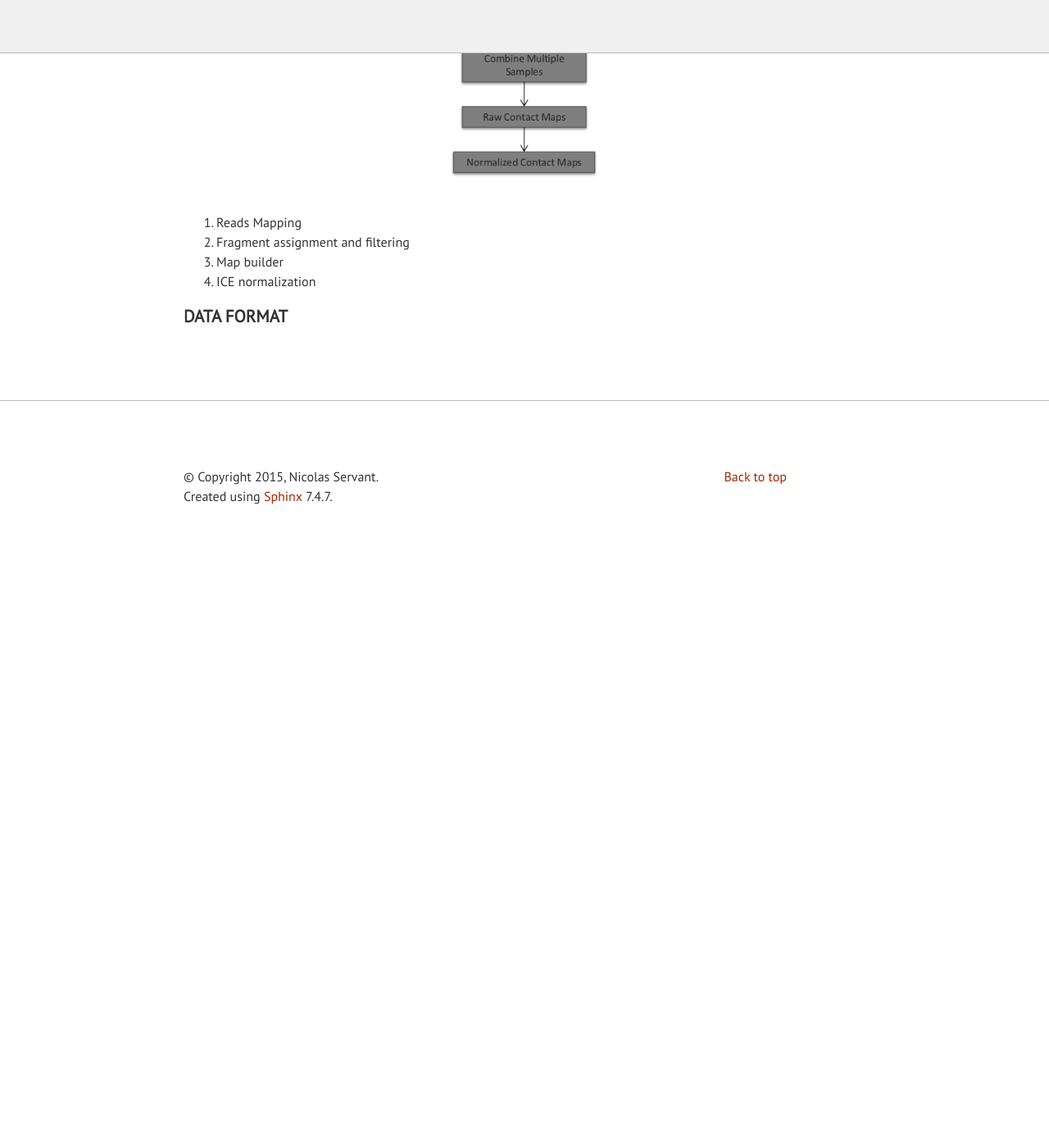
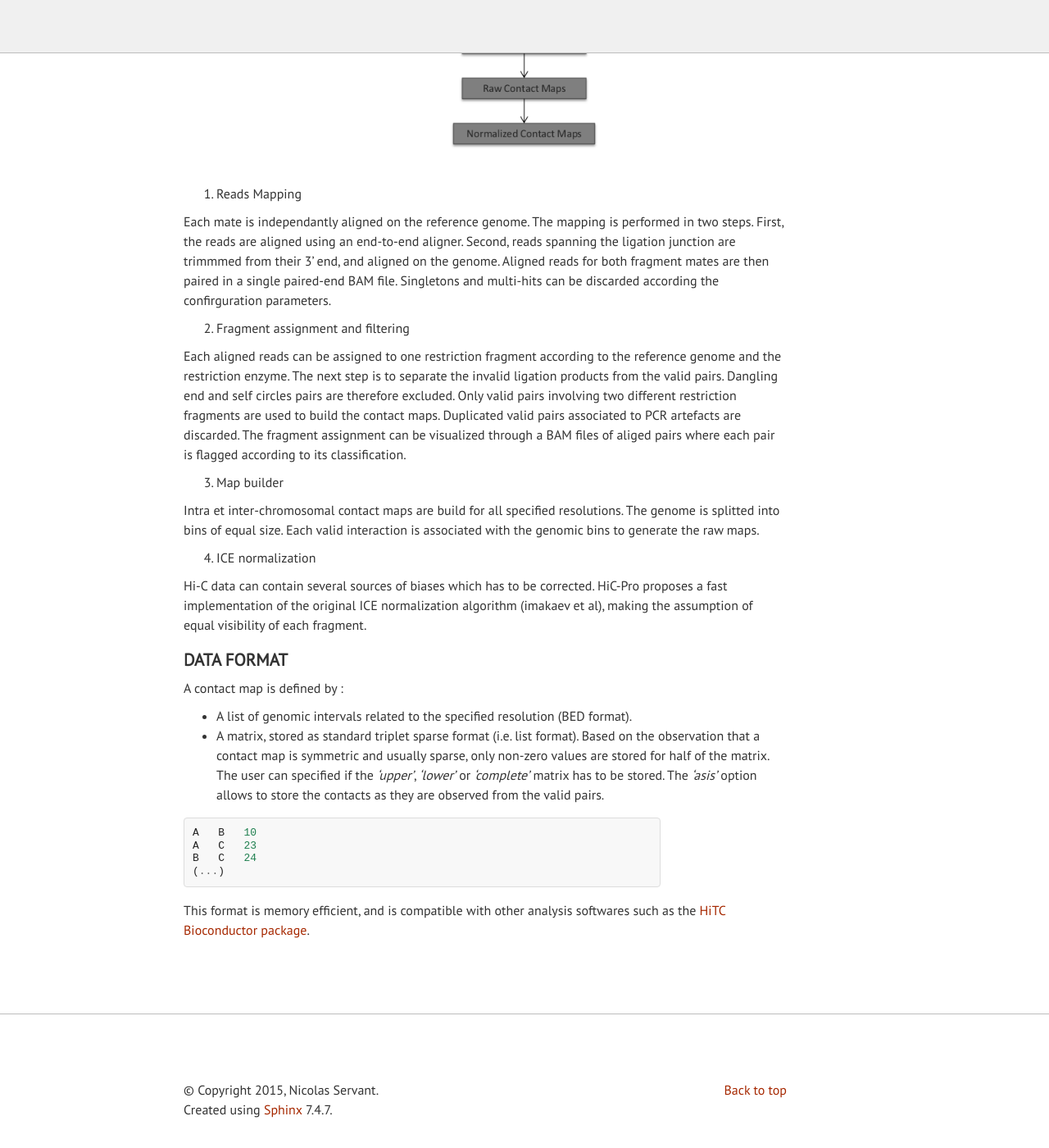
Before and after one commit to nservant/HiC-Pro, a Sphinx documentation site: the page built from doc/MANUAL.rst, in a window 1280 px wide and 1400 px high, scrolled down 4423 px. Shown: the whole window at 82% size. Built offline with Sphinx 7.4.7, drawn with Linux system fonts in a browser that asks for light colours; before the commit the page ends 5130 px from its top, so only the background shows below that; some of the changed text lies outside the part shown.

Commit message:
update doc

```diff
--- a/doc/MANUAL.rst
+++ b/doc/MANUAL.rst
@@ -240,9 +235,39 @@ How does HiC-Pro work ?
 
 
 1. Reads Mapping
+
+Each mate is independantly aligned on the reference genome. The mapping is performed in two steps. First, the reads are aligned using an end-to-end aligner. Second, reads spanning the ligation junction are trimmmed from their 3' end, and aligned on the genome. Aligned reads for both fragment mates are then paired in a single paired-end BAM file. Singletons and multi-hits can be discarded according the confirguration parameters.
+
 2. Fragment assignment and filtering
+
+Each aligned reads can be assigned to one restriction fragment according to the reference genome and the restriction enzyme.
+The next step is to separate the invalid ligation products from the valid pairs. Dangling end and self circles pairs are therefore excluded.
+Only valid pairs involving two different restriction fragments are used to build the contact maps. Duplicated valid pairs associated to PCR artefacts are discarded.
+The fragment assignment can be visualized through a BAM files of aliged pairs where each pair is flagged according to its classification.
+
 3. Map builder
+
+Intra et inter-chromosomal contact maps are build for all specified resolutions. The genome is splitted into bins of equal size. Each valid interaction is associated with the genomic bins to generate the raw maps.
+
 4. ICE normalization
+
+Hi-C data can contain several sources of biases which has to be corrected. HiC-Pro proposes a fast implementation of the original ICE normalization algorithm (imakaev et al), making the assumption of equal visibility of each fragment.
+
 
 Data format
 ===========
+
+A contact map is defined by :
+
+* A list of genomic intervals related to the specified resolution (BED format).
+* A matrix, stored as standard triplet sparse format (i.e. list format). Based on the observation that a contact map is symmetric and usually sparse, only non-zero values are stored for half of the matrix. The user can specified if the *'upper'*, *'lower'* or *'complete'* matrix has to be stored. The *'asis'* option allows to store the contacts as they are observed from the valid pairs.
+
+::
+
+   A   B   10
+   A   C   23
+   B   C   24
+   (...)
+
+
+This format is memory efficient, and is compatible with other analysis softwares such as the `HiTC Bioconductor package <http://bioconductor.org/packages/release/bioc/html/HiTC.html>`_.
```
Also changed, not shown: other parts of doc/MANUAL.rst (+1 -6 lines), README.rst (+12 -1 lines).
